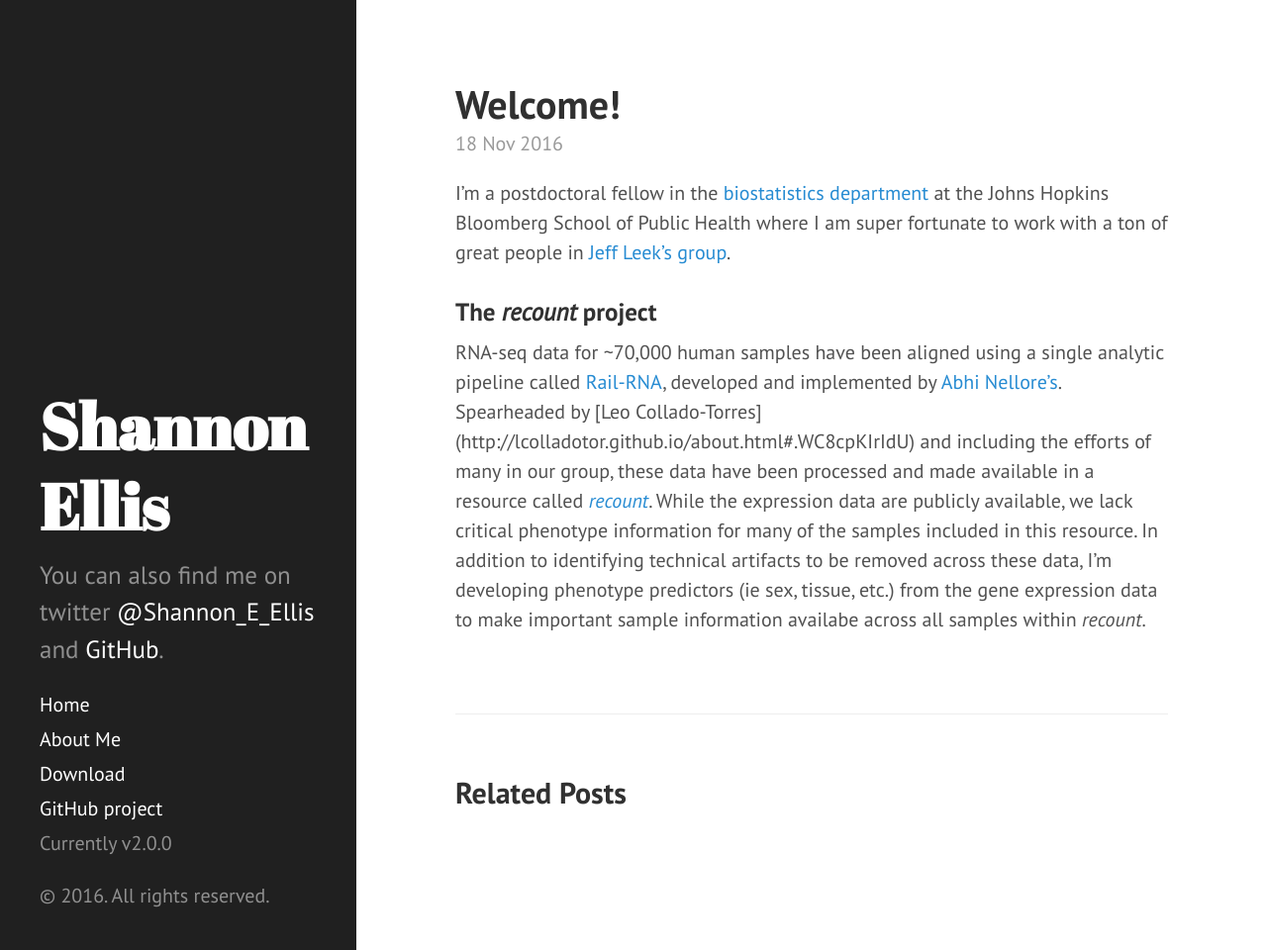
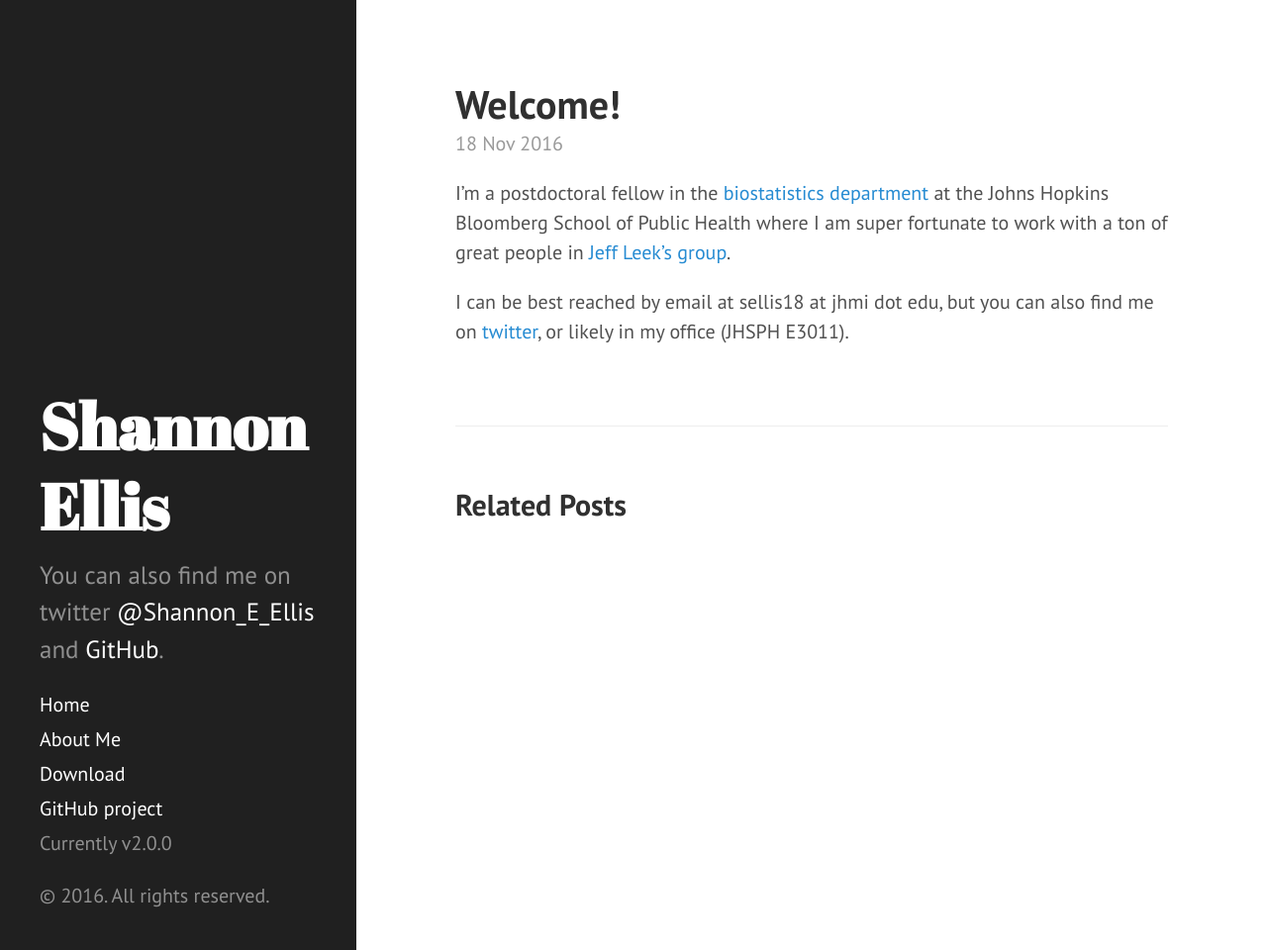
Before and after one commit to ShanEllis/ShanEllis.github.io, a Jekyll site: the page built from _posts/2016-11-18-Welcome.md, in a window 1280 px wide and 960 px high. Shown: the whole window at 99% size. Built offline with Jekyll 4.4.1, drawn with Linux system fonts in a browser that asks for light colours.

Commit message:
Update 2016-11-18-Welcome.md

```diff
--- a/_posts/2016-11-18-Welcome.md
+++ b/_posts/2016-11-18-Welcome.md
@@ -5,5 +5,4 @@ title: Welcome!
 
 I'm a postdoctoral fellow in the [biostatistics department](http://www.jhsph.edu/departments/biostatistics/) at the Johns Hopkins Bloomberg School of Public Health where I am super fortunate to work with a ton of great people in [Jeff Leek's group](http://jtleek.com/).
 
-### The *recount* project
-RNA-seq data for ~70,000 human samples have been aligned using a single analytic pipeline called [Rail-RNA](http://rail.bio/), developed and implemented by [Abhi Nellore's](https://twitter.com/AbhiNellore). Spearheaded by [Leo Collado-Torres] (http://lcolladotor.github.io/about.html#.WC8cpKIrIdU) and including the efforts of many in our group, these data have been processed and made available in a resource called *[recount](https://jhubiostatistics.shinyapps.io/recount/)*. While the expression data are publicly available, we lack critical phenotype information for many of the samples included in this resource. In addition to identifying technical artifacts to be removed across these data, I'm developing phenotype predictors (ie sex, tissue, etc.) from the gene expression data to make important sample information availabe across all samples within *recount*.
+I can be best reached by email at sellis18 at jhmi dot edu, but you can also find me on [twitter](https://twitter.com/Shannon_E_Ellis), or likely in my office (JHSPH E3011).
```
